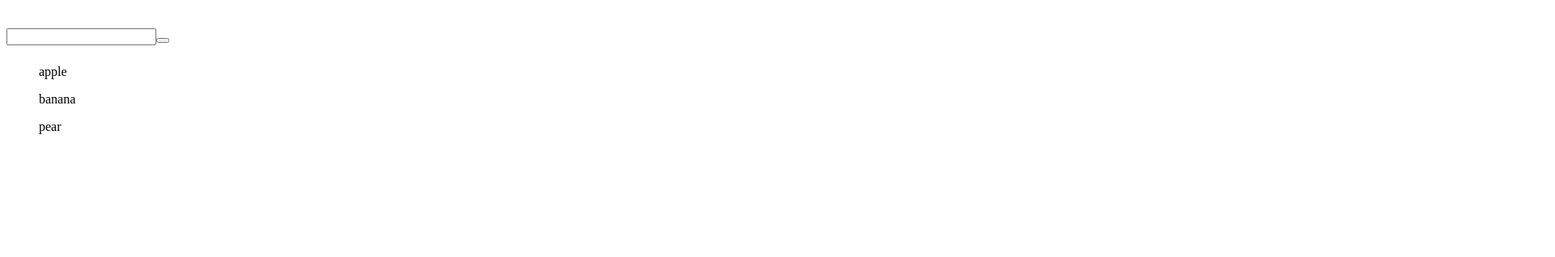
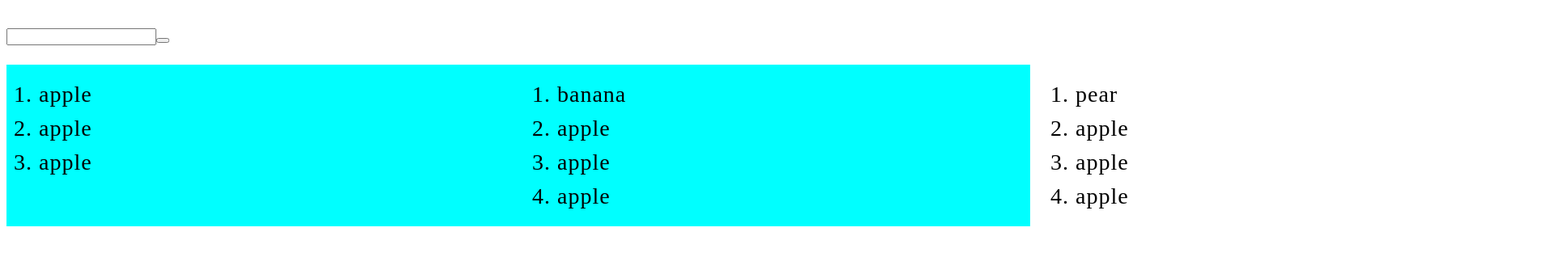
Before and after one commit to ashjoh25/Final-Project, a website with bundled scripts: page main.html in a window 1280 px wide. Shown: the whole page at 81% size, 1920 px wide, since content can reach past the window. Built offline with nearby package versions, Linux system fonts and the light colour scheme.

Commit message:
added css grid (not complete yet)

```diff
--- a/main.html
+++ b/main.html
@@ -10,10 +10,24 @@
 <body>
     <h1><input type = "text" name = "task input"><button></button></h1>
 
-    <div class = "">
-        <ol>apple</ol>
-        <ol>banana</ol>
-        <ol>pear</ol>
+    <div class = "list_container1">
+        <ol class = "slot1">
+            <li>apple</li>
+            <li>apple</li>
+            <li>apple</li>
+        </ol>
+        <ol class = "slot2">
+            <li>banana</li>
+            <li>apple</li>
+            <li>apple</li>
+            <li>apple</li>
+        </ol>
+        <ol class = "slot3">
+            <li>pear</li>
+            <li>apple</li>
+            <li>apple</li>
+            <li>apple</li>
+        </ol>
     </div>
 
     <script src = "lists_list.ts"></script>
--- a/styles/main_style.css
+++ b/styles/main_style.css
@@ -1,6 +1,42 @@
 /* style for the main page with lists and tasks */
 
+li {
+    font-size: 28px;
+    line-height: 1.5;
+    letter-spacing: 1px;
+}
+
+text {
+    font-size: 100px;
+    line-height: 1.5;
+    letter-spacing: 1px;
+}
+
 .list_container1 {
-    Display grid;
-    grid_template_columns:
+    background-color: aqua;
+    Display: grid;
+    grid-template-columns: repeat(3, 640px);
+    grid-template-rows: minmax(200px, auto);
+    gap: auto;
 }
+
+.slot1 {
+    grid-column-start: 1;
+    grid-column-end: 2;
+    grid-row-start: 1;
+    grid-row-end: 2;
+}
+
+.slot2 {
+    grid-column-start: 2;
+    grid-column-end: 3;
+    grid-row-start: 1;
+    grid-row-end: 2;
+}
+
+.slot3 {
+    grid-column-start: 3;
+    grid-column-end: 4;
+    grid-row-start: 1;
+    grid-row-end: 2;
+}
```
